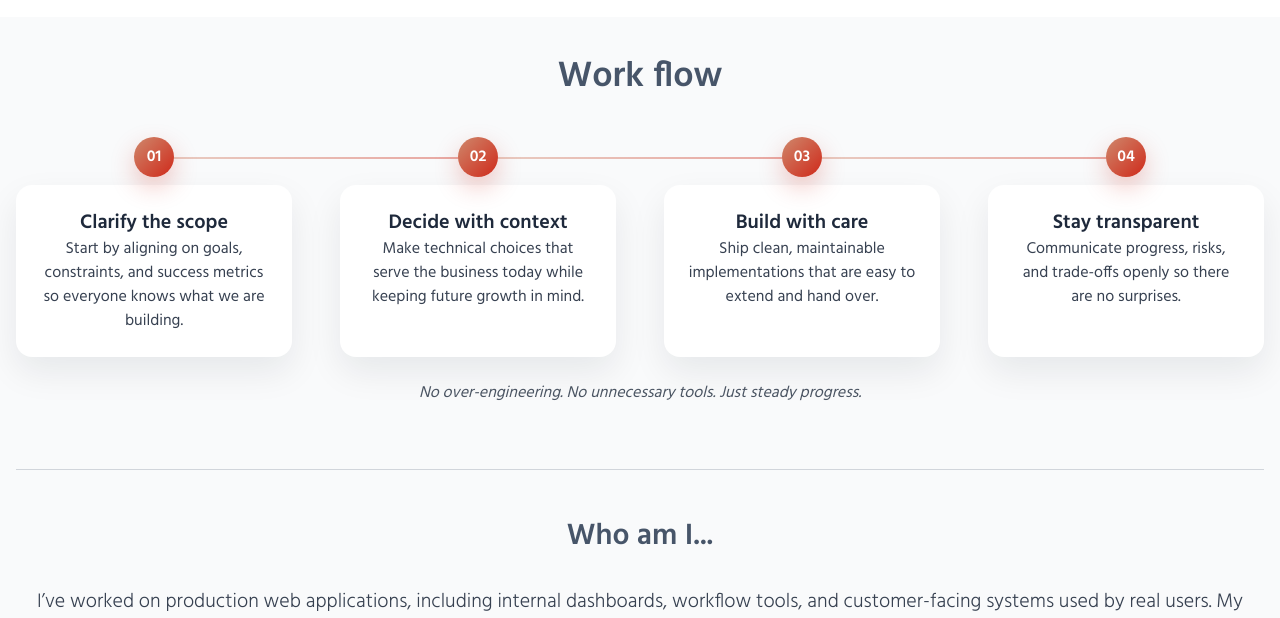
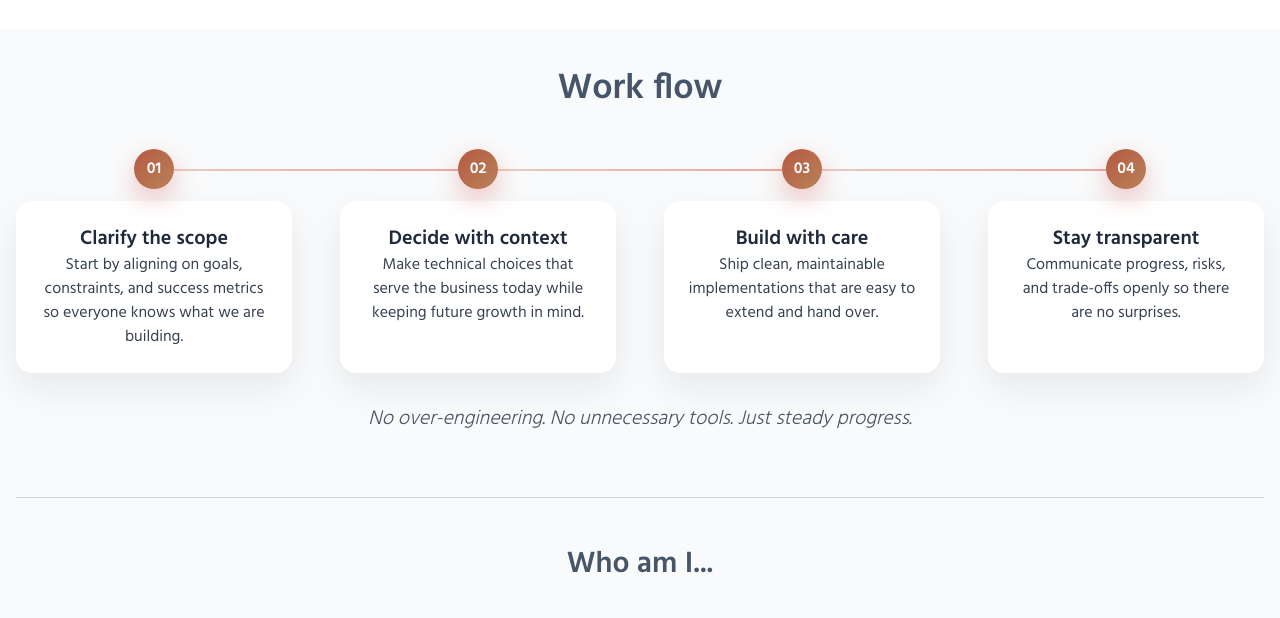
Before and after one commit to NelakaWith/portfolio, a Vue app: page /services in a window 1280 px wide. Shown: the part 3519-4137 px from the top of the page. Built offline with nearby package versions, Linux system fonts and the light colour scheme.

Commit message:
feat: update styling in CompanyWhoAmI and CompanyServices components for improved readability and layout

```diff
--- a/src/components/company/CompanyServices.vue
+++ b/src/components/company/CompanyServices.vue
@@ -29,7 +29,7 @@
               </p>
               <p
                 v-if="service.note"
-                class="text-sm italic text-gray-500 dark:text-gray-500 mt-3"
+                class="text-sm italic text-gray-500 dark:text-gray-500 my-3"
               >
                 {{ service.note }}
               </p>
--- a/src/components/company/CompanyWhoAmI.vue
+++ b/src/components/company/CompanyWhoAmI.vue
@@ -30,7 +30,9 @@
             ></div>
           </div>
         </div>
-        <p class="mt-6 text-gray-600 dark:text-gray-400 italic text-center">
+        <p
+          class="mt-8 text-gray-600 dark:text-gray-400 italic text-xl font-light text-center"
+        >
           No over-engineering. No unnecessary tools. Just steady progress.
         </p>
       </div>
@@ -143,7 +145,7 @@ const workflowSteps = [
   justify-content: center;
   font-weight: 600;
   color: #ffffff;
-  background: linear-gradient(135deg, #cf886c 0%, #cf291a 100%);
+  background: linear-gradient(135deg, #b65942 0%, #b88258 100%);
   box-shadow: 0 10px 25px rgba(207, 41, 26, 0.25);
 }
 
@@ -180,7 +182,7 @@ const workflowSteps = [
   .flow-item {
     flex: 1;
     padding-left: 0;
-    padding-top: 3.5rem;
+    padding-top: 3.75rem;
     display: flex;
     flex-direction: column;
   }
```
